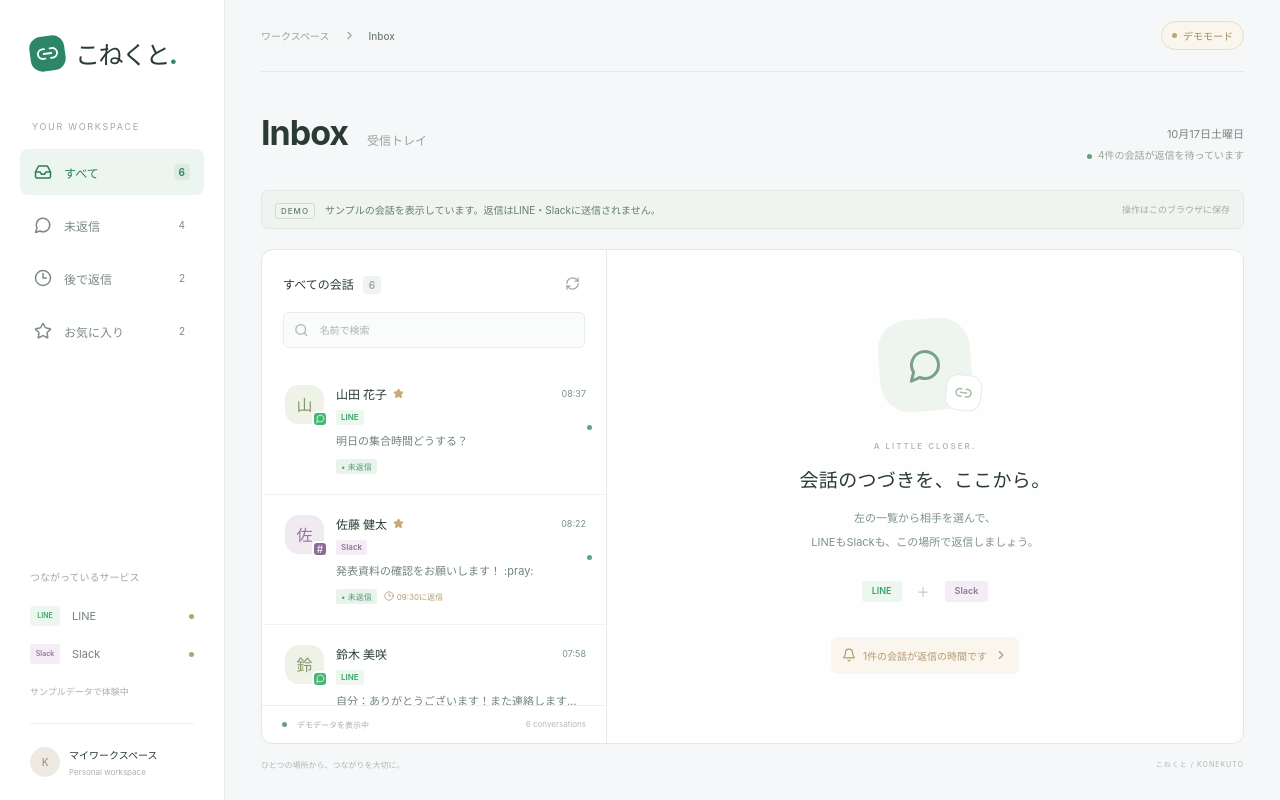
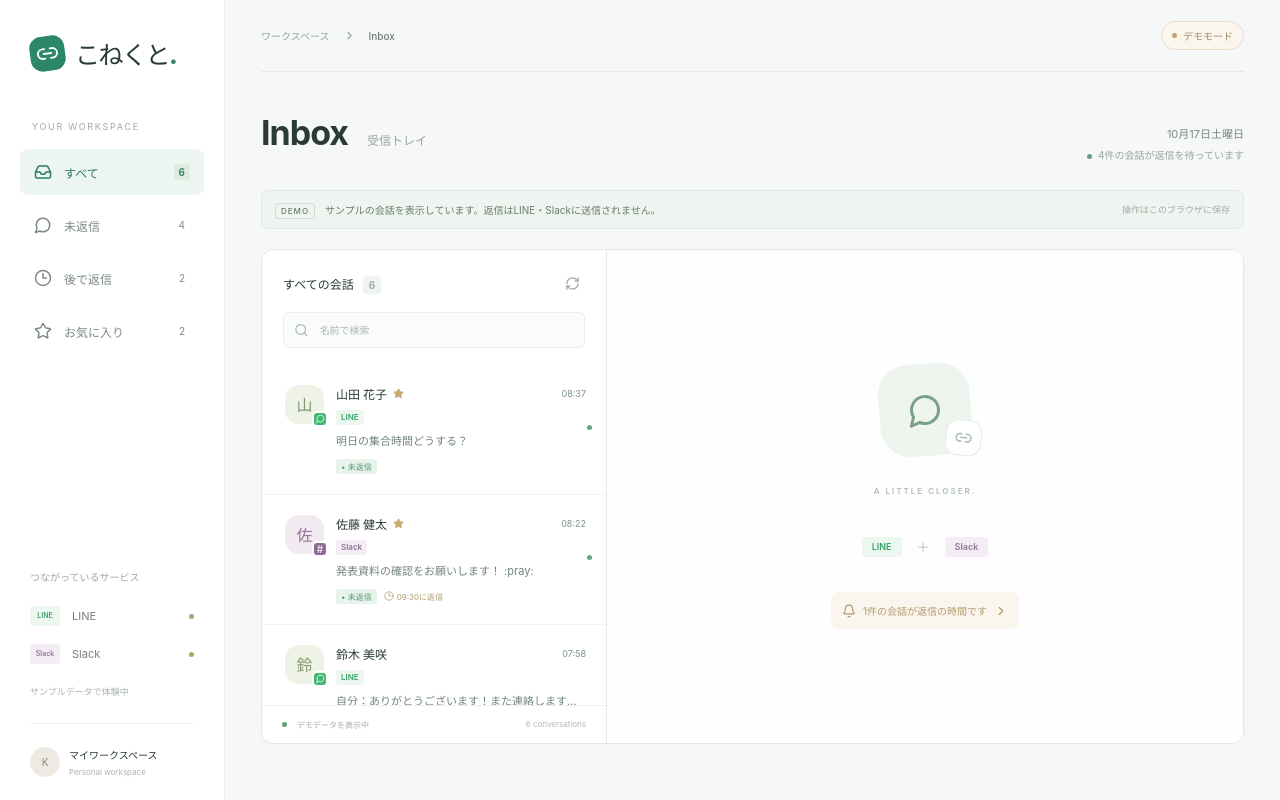
Before and after one commit to jphacks/os_2615, a React (Vite) app in the folder frontend/: page / in a window 1280 px wide. Built offline with nearby package versions, Linux system fonts and the light colour scheme.

Commit message:
style(frontend): remove footer and welcome copy

```diff
--- a/frontend/src/App.jsx
+++ b/frontend/src/App.jsx
@@ -483,12 +483,6 @@ export default function App() {
                   </span>
                 </div>
                 <div className="eyebrow">A LITTLE CLOSER.</div>
-                <h2>会話のつづきを、ここから。</h2>
-                <p>
-                  左の一覧から相手を選んで、
-                  <br />
-                  LINEもSlackも、この場所で返信しましょう。
-                </p>
                 <div className="welcome-platforms">
                   <Platform value="line" />
                   <span>＋</span>
@@ -689,9 +683,6 @@ export default function App() {
             )}
           </section>
         </div>
-        <footer className="page-footer">
-          ひとつの場所から、つながりを大切に。<span>こねくと / KONEKUTO</span>
-        </footer>
       </main>
       {notice && (
         <div className="toast" role="status">
```
